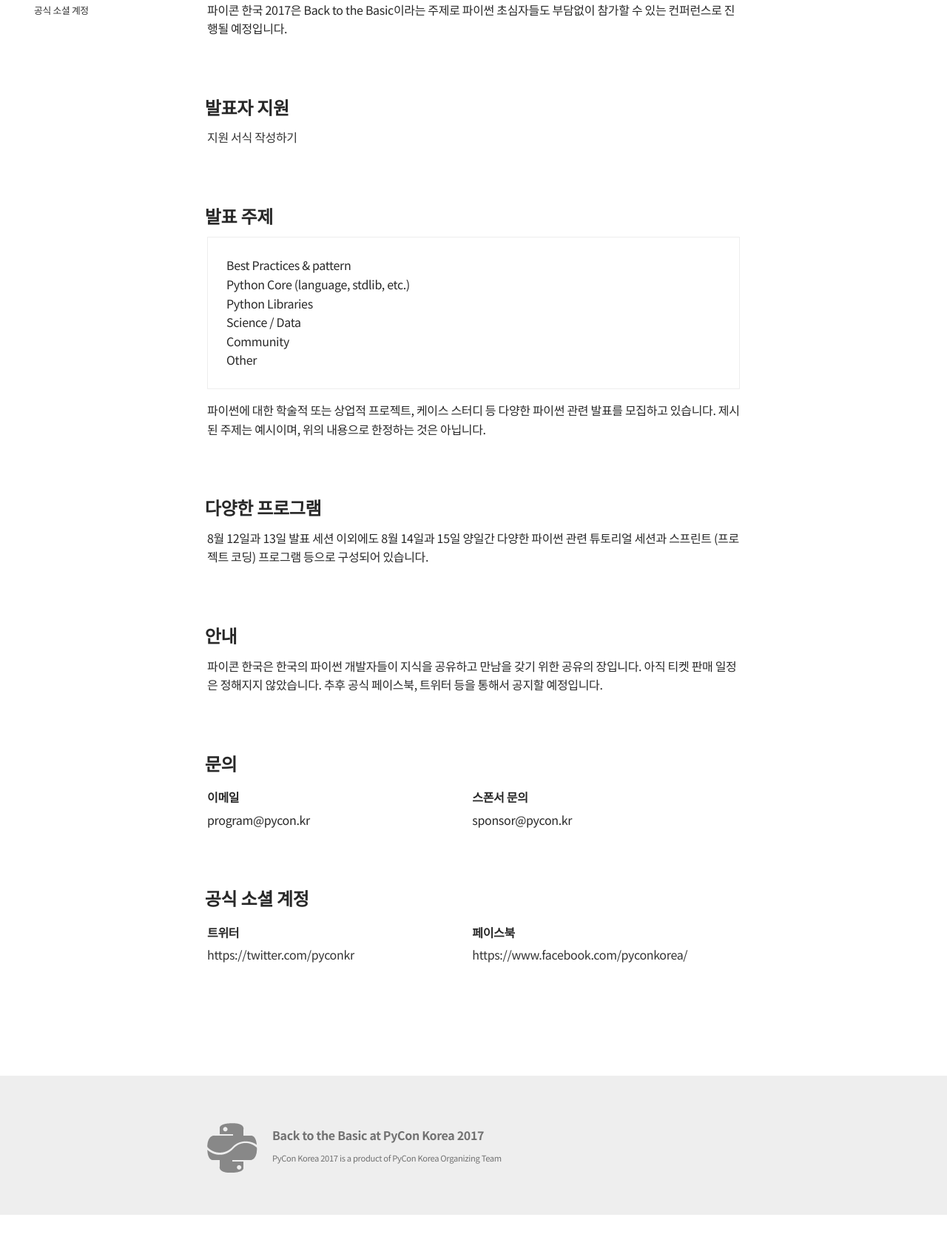
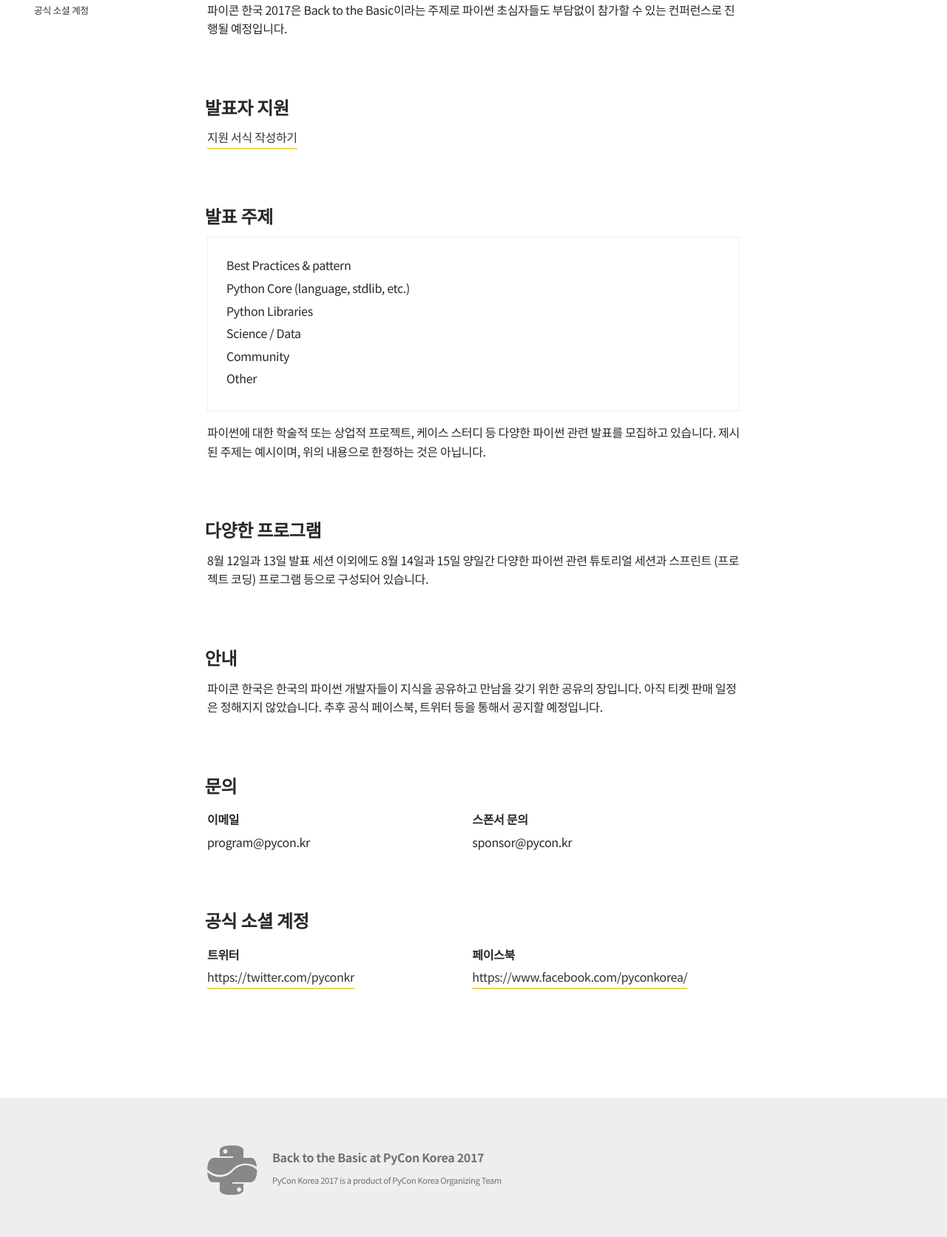
Before and after one commit to pythonkr/pyconkr-2017, a Django app: template pyconkr/templates/teaser/index.html in a window 1280 px wide. Shown: the part 598-2270 px from the top of the page at 74% size. Before the commit the page ends 2240 px from the top, so only its background shows below. Run offline with Django 3.2, Linux system fonts and the light colour scheme; the template is opened without the code that fills it, so the values that code supplies are empty.

Commit message:
link style

```diff
--- a/pyconkr/static/css/pyconkr-teaser.css
+++ b/pyconkr/static/css/pyconkr-teaser.css
@@ -28,7 +28,6 @@ ul {
 
 a {
   text-decoration: none;
-  color: #333;
 }
 
 h1, h2, h3, h4, h5, h6 {
@@ -48,6 +47,10 @@ h3 {
   margin-top: 0.6rem;
   font-size: 1rem;
   font-weight: 700;
+}
+
+nav a {
+  color: #333;
 }
 
 #header {
@@ -128,6 +131,16 @@ section div, section p {
   margin-top: 1rem;
 }
 
+section li {
+  margin-bottom: 5px;
+}
+
+section a {
+  color: #333;
+  border-bottom: 2px solid #FDDA24;
+  padding-bottom: 3px;
+}
+
 .topic-list {
   padding: 25px;
   border: 1px solid #eee;
--- a/pyconkr/static/js/teaser.js
+++ b/pyconkr/static/js/teaser.js
@@ -84,6 +84,18 @@ function stickyNavbar() {
   }
 }
 
+function scrollTo(element, to, duration) {
+    if (duration <= 0) return;
+    var difference = to - element.scrollTop;
+    var perTick = difference / duration * 10;
+
+    setTimeout(function() {
+        element.scrollTop = element.scrollTop + perTick;
+        if (element.scrollTop === to) return;
+        scrollTo(element, to, duration - 10);
+    }, 10);
+}
+
 function map(value, start1, stop1, start2, stop2) {
     return start2 + (stop2 - start2) * ((value - start1) / (stop1 - start1));
 }
```
